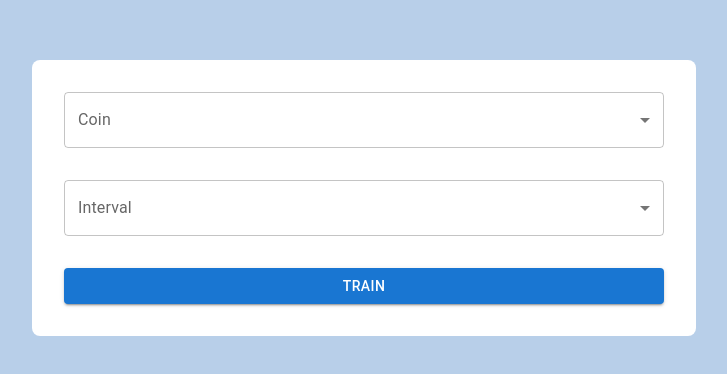
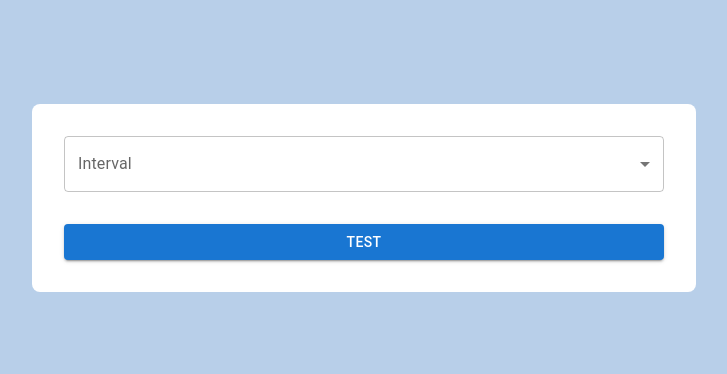
Before and after one commit to idocal/backtrade, a React (Create React App) app in the folder client/: page /test/1 in a window 1280 px wide. Shown: the part 202-576 px from the top of the page, without its empty margins (276-1003 px from the left). Built offline with nearby package versions, Linux system fonts and the light colour scheme.

Commit message:
Router with train and test

```diff
--- a/client/package.json
+++ b/client/package.json
@@ -19,6 +19,7 @@
     "highcharts-react-official": "^3.1.0",
     "react": "^17.0.2",
     "react-dom": "^17.0.2",
+    "react-router-dom": "^6.2.1",
     "react-scripts": "5.0.0",
     "web-vitals": "^2.1.3"
   },
--- a/client/public/index.html
+++ b/client/public/index.html
@@ -24,7 +24,7 @@
       work correctly both with client-side routing and a non-root public URL.
       Learn how to configure a non-root public URL by running `npm run build`.
     -->
-    <title>React App</title>
+    <title>Persobot</title>
   </head>
   <body>
     <noscript>You need to enable JavaScript to run this app.</noscript>
--- a/client/src/App.js
+++ b/client/src/App.js
@@ -1,54 +1,26 @@
 import * as React from 'react';
-import ConfigModal from './views/ConfigModal';
-import Evaluation from './views/Evaluation';
-import Loading from './views/Loading';
+import { Routes, Route, Link } from "react-router-dom";
+import Train from './views/Train';
+import Test from './views/Test';
+import Agents from './views/Agents';
 import './App.css';
-import config from './config';
 
 
 function App() {
-    const [mode, setMode] = React.useState('train');
-    const [loading, setLoading] = React.useState(false);
-    const [evaluation, setEvaluation] = React.useState(false);
-    const [results, setResults] = React.useState(null);
-    const [loadingStatus, setLoadingStatus] = React.useState(0);
-    const [agentId, setAgentId] = React.useState('');
+    const [agents, setAgents] = React.useState([]);
 
-    function onTrainClick(newAgentId) {
-        setLoading(true);
-        setAgentId(newAgentId);
-    }
-
-    function onTrainEnd() {
-        setMode('test');
-        setLoading(false);
-    }
-
-    function onTestClick() {
-        setLoading(true);
-    }
-
-    function onTestEnd(res) {
-        setLoading(false);
-        setResults(res);
-        setEvaluation(true);
+    function addAgent(agentId) {
+        let newAgents = agents.push(agentId);
+        setAgents(newAgents);
     }
 
     return (
     <div className="App">
-        { !evaluation ?
-            !loading ?
-                <ConfigModal config={config}
-                    agentId={agentId}
-                    mode={mode}
-                    onTrainClick={onTrainClick}
-                    onTrainEnd={onTrainEnd}
-                    onTestClick={onTestClick}
-                    onTestEnd={onTestEnd}
-                    setLoadingStatus={setLoadingStatus} /> :
-                <Loading percentage={loadingStatus} /> :
-            <Evaluation results={results} />
-        }
+        <Routes>
+            <Route path="/" element={ <Agents agents={agents} /> } />
+            <Route path="/train" element={ <Train addAgent={addAgent} /> } />
+            <Route path="/test/:agentId" element={ <Test /> } />
+        </Routes>
     </div>
     );
 }
--- a/client/src/config.js
+++ b/client/src/defaults.js
@@ -1,4 +1,4 @@
-const config = {
+const defaults = {
     "coins": [
         "BTC",
         "ETH",
@@ -14,4 +14,4 @@ const config = {
     ]
 }
 
-export default config
+export default defaults
--- a/client/src/index.js
+++ b/client/src/index.js
@@ -1,12 +1,15 @@
 import React from 'react';
 import ReactDOM from 'react-dom';
+import { BrowserRouter } from "react-router-dom";
 import './index.css';
 import App from './App';
 import reportWebVitals from './reportWebVitals';
 
 ReactDOM.render(
   <React.StrictMode>
-    <App />
+    <BrowserRouter>
+        <App />
+    </BrowserRouter>
   </React.StrictMode>,
   document.getElementById('root')
 );
--- /dev/null
+++ b/client/src/views/Agents.js
@@ -0,0 +1,12 @@
+import * as React from 'react';
+
+
+function Agents(props) {
+    return (
+        <div className="agents">
+            { props.agents }
+        </div>
+    )
+}
+
+export default Agents
--- a/client/src/views/ConfigModal.js
+++ b/client/src/views/ConfigModal.js
@@ -11,85 +11,9 @@ export default function ConfigModal(props) {
     const [startDate, setStartDate] = React.useState('');
     const [endDate, setEndDate] = React.useState('');
 
-    async function trainAgent(config) {
-        const URL = 'train';
-        return await fetch(URL, {
-            method: 'POST',
-            headers: {
-                Accept: 'application/json',
-                'Content-Type': 'application/json'
-            },
-            body: JSON.stringify(config)
-        });
-    }
 
-    async function checkTrainStatus(agentId) {
-        const URL = 'training_status';
-        let done = false;
-        let interval = setInterval(async () => {
-            if (done) {
-                clearInterval(interval);
-                props.onTrainEnd();
-            }
-
-            // request training status
-            let response = await fetch(URL, {
-                method: 'POST',
-                headers: {
-                    Accept: 'application/json',
-                    'Content-Type': 'application/json'
-                },
-                body: JSON.stringify({'agent_id': agentId})
-            });
-            response.json().then( r => {
-                props.setLoadingStatus(Math.min(r.training_status, 100));
-                if (r.complete) {
-                    done = true;
-                }
-            })
-
-        }, 100);
-    }
-
-    async function testAgent(config) {
-        const URL = 'test';
-        return await fetch(URL, {
-            method: 'POST',
-            headers: {
-                Accept: 'application/json',
-                'Content-Type': 'application/json'
-            },
-            body: JSON.stringify(config)
-        });
-    }
-
-    async function onTrainClick() {
-        const agentRes = await fetch("agent_id");
-        agentRes.json().then( async res => {
-            let agentId = res.agent_id;
-            props.onTrainClick(agentId);
-
-            let config = {
-                "agent_id": agentId,
-                "symbol": symbol,
-                "interval": interval,
-                "start": startDate,
-                "end": endDate,
-                "initial_amount": 10000,
-                "commission": 0.00075,
-                "num_steps": 10000
-            }
-
-            let trainedAgent = await trainAgent(config);
-            trainedAgent.json().then( async () => {
-                await checkTrainStatus(agentId);
-            });
-        });
-    }
-
-    async function onTestClick() {
+    async function onButtonClick() {
         let config = {
-            "agent_id": props.agentId,
             "symbol": symbol,
             "interval": interval,
             "start": startDate,
@@ -98,11 +22,7 @@ export default function ConfigModal(props) {
             "commission": 0.00075,
             "num_steps": 10000
         }
-        props.onTestClick();
-        let testRes = await testAgent(config);
-        testRes.json().then( res => {
-            props.onTestEnd(res);
-        })
+        await props.onClick(config);
     }
 
     function handleCoinSelect(e) {
@@ -112,7 +32,6 @@ export default function ConfigModal(props) {
     function handleIntervalSelect(e) {
         _setInterval(e.target.value);
     }
-
 
     function handleStartSelect(formattedDate) {
         setStartDate(formattedDate);
@@ -124,14 +43,14 @@ export default function ConfigModal(props) {
 
     return (
       <div className="modal">
-        <BasicSelect label="Coin" options={props.config.coins} handleChange={handleCoinSelect} />
-        <BasicSelect label="Interval" options={props.config.intervals} handleChange={handleIntervalSelect} />
+        { props.mode !== 'test' &&
+            <BasicSelect label="Coin" options={props.defaults.coins} handleChange={handleCoinSelect} />
+        }
+        <BasicSelect label="Interval" options={props.defaults.intervals} handleChange={handleIntervalSelect} />
         <BasicDatePicker label="Start Date" handleChange={handleStartSelect} />
         <BasicDatePicker label="End Date" handleChange={handleEndSelect} />
-        <Button variant="contained" onClick={
-            props.mode === 'train' ? onTrainClick : onTestClick
-        }>
-            { props.mode === 'train' ? 'Train' : 'Test' }
+        <Button variant="contained" onClick={ onButtonClick }>
+            { props.mode }
         </Button>
       </div>
     )
--- /dev/null
+++ b/client/src/views/Test.js
@@ -0,0 +1,53 @@
+import * as React from 'react';
+import ConfigModal from './ConfigModal';
+import defaults from '../defaults';
+import Loading from './Loading';
+import { useParams } from 'react-router-dom';
+
+
+export default function Test(props) {
+    const [loading, setLoading] = React.useState(false);
+    const [loadingStatus, setLoadingStatus] = React.useState(0);
+    const [results, setResults] = React.useState(null);
+
+    const { agentId } = useParams();
+
+    function onTestEnd(res) {
+        setLoading(false);
+        setResults(res);
+    }
+
+    async function testAgent(config) {
+        const URL = 'test';
+        return await fetch(URL, {
+            method: 'POST',
+            headers: {
+                Accept: 'application/json',
+                'Content-Type': 'application/json'
+            },
+            body: JSON.stringify(config)
+        });
+    }
+
+    async function onTestClick(config) {
+        setLoading(true);
+        let testRes = await testAgent(config);
+        testRes.json().then( res => {
+            onTestEnd(res);
+        })
+    }
+
+    return (
+        <div className="test">
+        {
+            !loading ?
+                <ConfigModal defaults={defaults}
+                    mode={'test'}
+                    onClick={onTestClick}
+                    setLoadingStatus={setLoadingStatus} />
+            :
+                <Loading percentage={loadingStatus} />
+        }
+        </div>
+    )
+}
--- /dev/null
+++ b/client/src/views/Train.css
@@ -0,0 +1,8 @@
+.train, .test {
+    width: 100%;
+    height: 100%;
+    text-align: center;
+    display: flex;
+    align-items: center;
+    justify-content: center;
+}
--- a/client/src/views/Train.js
+++ b/client/src/views/Train.js
@@ -1,25 +1,54 @@
 import * as React from 'react';
-import BasicSelect from '../components/BasicSelect';
-import BasicDatePicker from '../components/BasicDatePicker';
-import Button from '@mui/material/Button';
+import ConfigModal from './ConfigModal';
+import defaults from '../defaults';
+import Loading from './Loading';
+import { useNavigate } from "react-router-dom";
+import './Train.css';
 
 
 export default function Train(props) {
+    const [loading, setLoading] = React.useState(false);
+    const [loadingStatus, setLoadingStatus] = React.useState(0);
+    const [agentId, setAgentId] = React.useState('');
+    const navigate = useNavigate();
 
-    const [symbol, setSymbol] = React.useState('');
-    const [interval, _setInterval] = React.useState('');
-    const [startDate, setStartDate] = React.useState('');
-    const [endDate, setEndDate] = React.useState('');
+    function onTrainEnd(newAgentId) {
+        console.log('trained agent: ' + newAgentId);
+        props.addAgent(newAgentId);
+        setLoading(false);
+        navigate("/");
+    }
 
-    async function createAgent() {
-        const URL = 'agent_id';
-        console.log('creating agent');
-        return await fetch(URL);
+    async function checkTrainStatus(newAgentId) {
+        const URL = 'training_status';
+        let done = false;
+        let interval = setInterval(async () => {
+            if (done) {
+                clearInterval(interval);
+                onTrainEnd(newAgentId);
+            }
+
+            // request training status
+            let response = await fetch(URL, {
+                method: 'POST',
+                headers: {
+                    Accept: 'application/json',
+                    'Content-Type': 'application/json'
+                },
+                body: JSON.stringify({'agent_id': newAgentId})
+            });
+
+            response.json().then( r => {
+                setLoadingStatus(Math.min(r.training_status, 100));
+                if (r.complete) {
+                    done = true;
+                }
+            })
+
+        }, 100);
     }
 
     async function trainAgent(config) {
-        console.log('training agent');
-        console.log(config);
         const URL = 'train';
         return await fetch(URL, {
             method: 'POST',
@@ -31,82 +60,34 @@ export default function Train(props) {
         });
     }
 
-    async function checkTrainStatus(agentId) {
-        const URL = 'training_status';
-        let done = false;
-        let interval = setInterval(async () => {
-            if (done) {
-                clearInterval(interval);
-            }
+    async function onTrainClick(config) {
+        setLoading(true);
+        const agentRes = await fetch("agent_id");
+        agentRes.json().then( async res => {
+            // update config with newly created agent
+            let newAgentId = res.agent_id;
+            setAgentId(newAgentId);
+            config.agent_id = newAgentId;
 
-            // request training status
-            let response = await fetch(URL, {
-                method: 'POST',
-                headers: {
-                    Accept: 'application/json',
-                    'Content-Type': 'application/json'
-                },
-                body: JSON.stringify({'agent_id': agentId})
-            });
-            response.json().then( r => {
-                console.log(r)
-                props.setLoadingStatus(r.training_status);
-                if (r.complete) {
-                    console.log('complete');
-                    done = true;
-                }
-            })
-
-        }, 100);
-    }
-
-    async function onTrainClick() {
-        let config = {
-            "symbol": symbol,
-            "interval": interval,
-            "start": startDate,
-            "end": endDate,
-            "initial_amount": 10000,
-            "commission": 0.00075,
-            "num_steps": 10000
-        }
-        props.onTrainClick();
-        let newAgent = await createAgent();
-        newAgent.json().then( async agentRes => {
-            let agentId = agentRes.agent_id;
-            config['agent_id'] = agentId;
-            console.log(config);
+            // train new agent
             let trainedAgent = await trainAgent(config);
             trainedAgent.json().then( async () => {
-                await checkTrainStatus(agentId);
+                await checkTrainStatus(newAgentId);
             });
         });
     }
 
-    function handleCoinSelect(e) {
-        setSymbol(e.target.value);
-    }
-
-    function handleIntervalSelect(e) {
-        _setInterval(e.target.value);
-    }
-
-
-    function handleStartSelect(formattedDate) {
-        setStartDate(formattedDate);
-    }
-
-    function handleEndSelect(formattedDate) {
-        setEndDate(formattedDate);
-    }
-
     return (
-      <div className="train-form">
-          <BasicSelect label="Coin" options={props.config.coins} handleChange={handleCoinSelect} />
-          <BasicSelect label="Interval" options={props.config.intervals} handleChange={handleIntervalSelect} />
-          <BasicDatePicker label="Start Date" handleChange={handleStartSelect} />
-          <BasicDatePicker label="End Date" handleChange={handleEndSelect} />
-          <Button variant="contained" onClick={onTrainClick}>Train</Button>
-      </div>
+        <div className="train">
+        {
+            !loading ?
+                <ConfigModal defaults={defaults}
+                    mode={'train'}
+                    onClick={onTrainClick}
+                    setLoadingStatus={setLoadingStatus} />
+            :
+                <Loading percentage={loadingStatus} />
+        }
+        </div>
     )
 }
```
Also changed, not shown: 1 other file (tests, documents, lock files or other folders).
